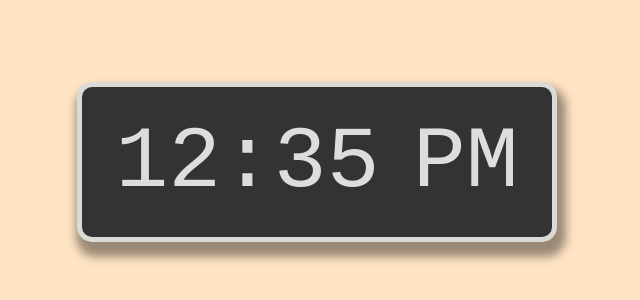
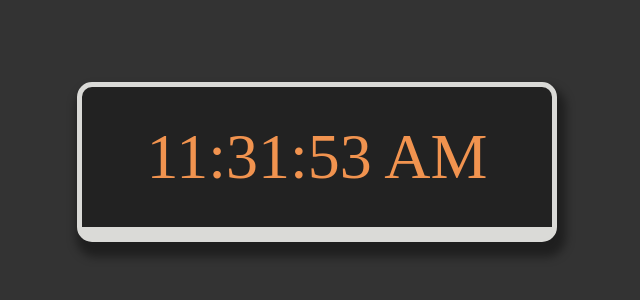
Before and after one commit to vishalpsj/Clock, a plain HTML site: page index.html in a window 1280 px wide. Shown: the part 238-538 px from the top of the page, without its empty margins (323-963 px from the left). Drawn offline with Linux system fonts and the light colour scheme; a web font is replaced by a local one.

Commit message:
dynamic clock added

```diff
--- a/index.html
+++ b/index.html
@@ -1,19 +1,26 @@
 <!DOCTYPE html>
 <html lang="en">
+
 <head>
     <meta charset="UTF-8">
     <meta name="viewport" content="width=device-width, initial-scale=1.0">
     <title>Clock</title>
     <link rel="stylesheet" href="./style/style.css">
     <link rel="stylesheet" href="./style/responsive.css">
+    <link rel="preconnect" href="https://fonts.googleapis.com">
+    <link rel="preconnect" href="https://fonts.gstatic.com" crossorigin>
+    <link href="https://fonts.googleapis.com/css2?family=Doto:wght@100..900&display=swap" rel="stylesheet">
 </head>
+
 <body>
     <div class="container">
         <div class="clock">
-            <div class="clockTime"><p>12:35</p></div>
-            <div class="clockAMorPm"><p>PM</p></div>
+            <div class="clockTime">
+                <p id="curTime"></p>
+            </div>
         </div>
     </div>
     <script src="./js/script.js"></script>
 </body>
+
 </html>
--- a/js/script.js
+++ b/js/script.js
@@ -1,4 +1,5 @@
-let clockTime = document.querySelector('.clockTime')
-let clockAMorPm = document.querySelector('.clockAMorPm')
+let curTime = document.getElementById('curTime')
 
-let time = new Date().toLocaleTimeString()
+setInterval(() => {
+    curTime.innerText = new Date().toLocaleTimeString()
+}, 1000);
--- a/style/style.css
+++ b/style/style.css
@@ -20,13 +20,13 @@ body{
     display: flex;
     justify-content: center;
     align-items: center;
-    background-color: bisque;
+    background-color: #333;
 }
 
 .clock{
     width: 30rem;
     height: 10rem;
-    background-color: #333;
+    background-color: #222;
     display: flex;
     justify-content: space-evenly;
     align-items: center;
@@ -37,10 +37,13 @@ body{
     -moz-border-radius: 15px;
     -ms-border-radius: 15px;
     -o-border-radius: 15px;
+    overflow: hidden;
+    border-bottom: 15px solid rgb(218, 218, 215);
 }
 
 .clock p{
-    font-family: 'Courier New', Courier, monospace;
-    color: #ddd;
-    font-size: 5.5rem;
+    font-family: "Doto", serif;
+    color: #f1934f;
+    font-size: 4rem;
+    text-transform:uppercase;
 }
```
Also changed, not shown: testing.js (added, +8 -0 lines).
